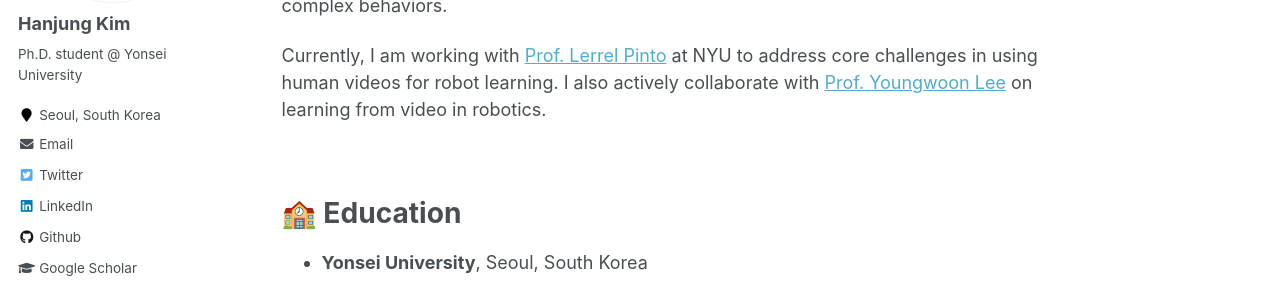
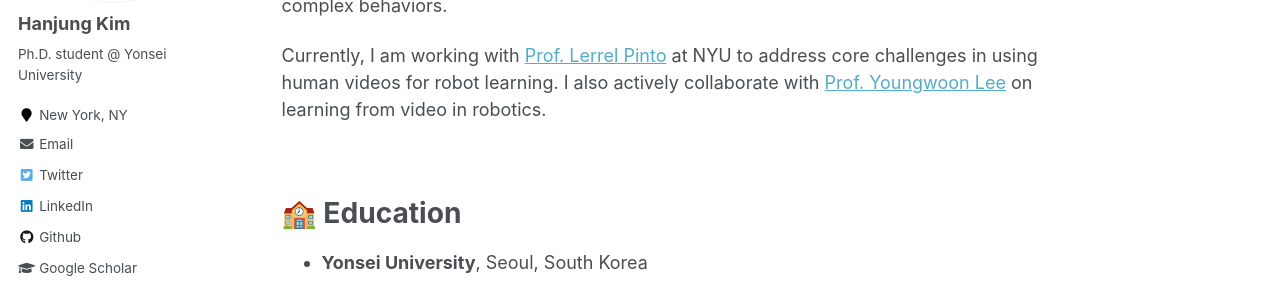
Before and after one commit to KimHanjung/KimHanjung.github.io, a Jekyll site: the page built from _pages/about.md, in a window 1280 px wide. Shown: the part 327-616 px from the top of the page. Built offline with Jekyll 4.4.1, drawn with Linux system fonts in a browser that asks for light colours.

Commit message:
hanjung kim 20250513v3

```diff
--- a/_config.yml
+++ b/_config.yml
@@ -81,7 +81,7 @@
   name: 'Hanjung Kim'
   avatar: 'hanjung.jpg'
   bio: 'Ph.D. student @ Yonsei University'
-  location: 'Seoul, South Korea'
+  location: 'New York, NY'
   employer:
   pubmed:
   googlescholar: 'https://scholar.google.com/citations?hl=en&user=-c22oFIAAAAJ'
```
